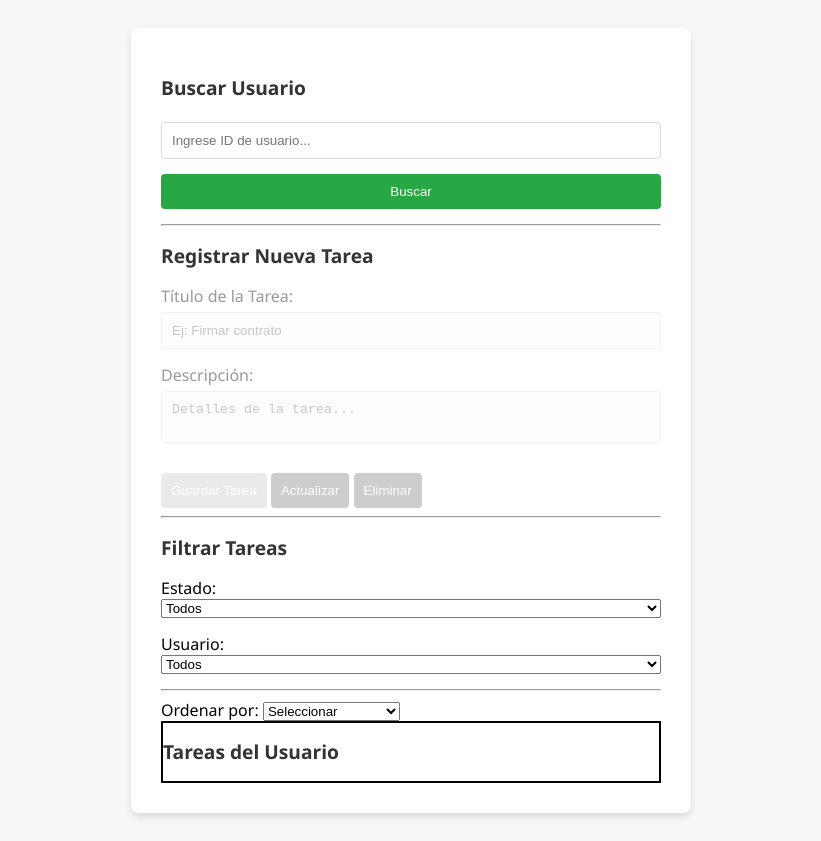
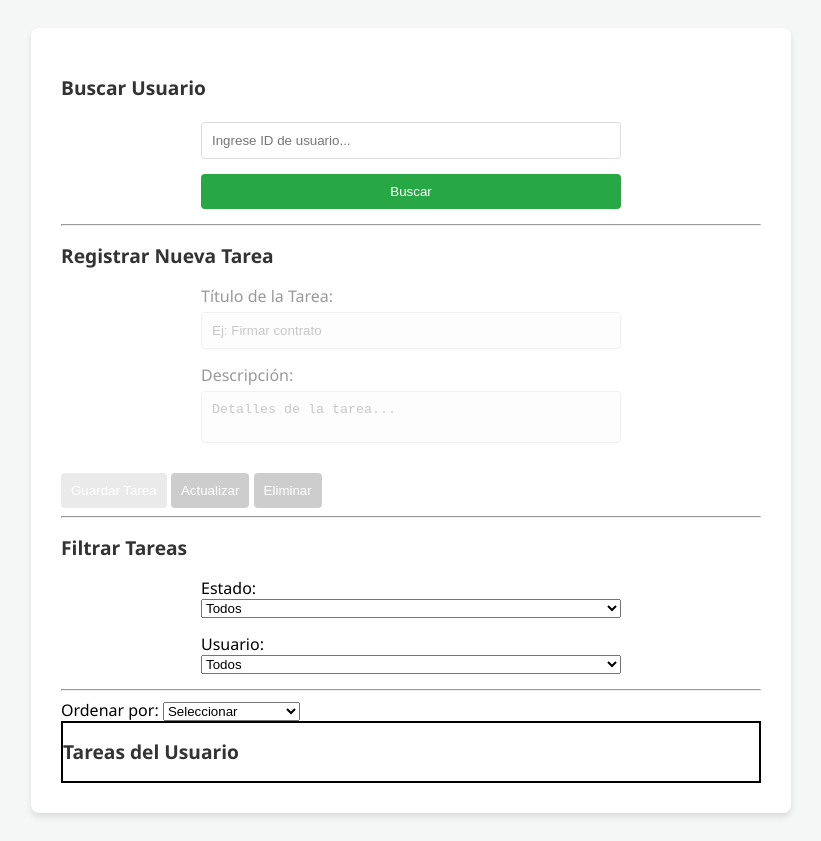
Before and after one commit to andre1985dominiocom/Tareas_Equipo_Trabajo, a plain HTML site: page actividades/frontend/index.html in a window 1280 px wide. Shown: the whole page, without its empty margins (229-1050 px from the left). Drawn offline with Linux system fonts and the light colour scheme.

Commit message:
identificador del numero del grupo

```diff
--- a/actividades/frontend/index.html
+++ b/actividades/frontend/index.html
@@ -3,7 +3,7 @@
 <head>
   <meta charset="UTF-8">
   <meta name="viewport" content="width=device-width, initial-scale=1.0">
-  <title>Gestión de Tareas</title>
+  <title>Gestión de Tareas #5</title>
   <link rel="stylesheet" href="styles.css">
 </head>
 
--- a/actividades/frontend/styles.css
+++ b/actividades/frontend/styles.css
@@ -12,7 +12,12 @@
     border-radius: 8px;
     box-shadow: 0 4px 6px rgba(0,0,0,0.1);
     width: 100%;
-    max-width: 500px;
+    max-width: 700px;
+}
+
+.grupo-entrada {
+    margin: auto;
+    width: 60%;
 }
 
 textarea {
```
